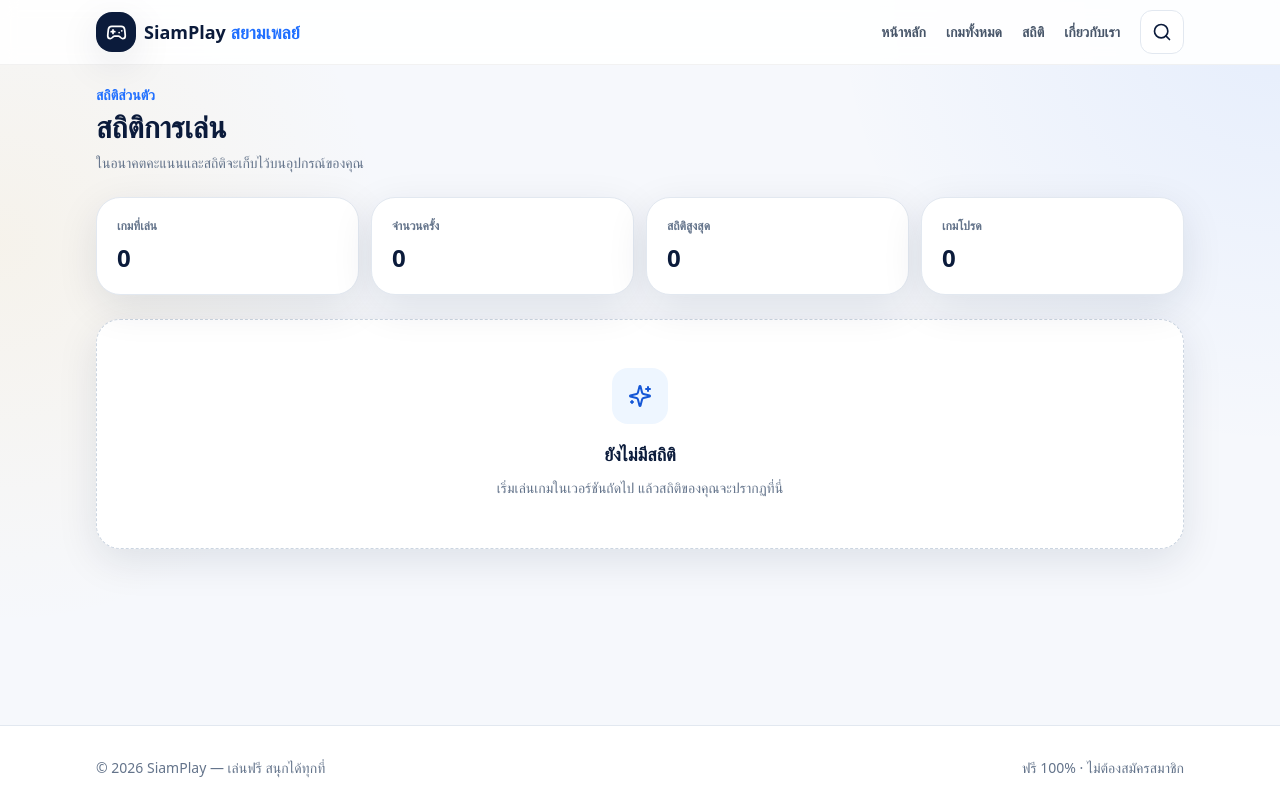
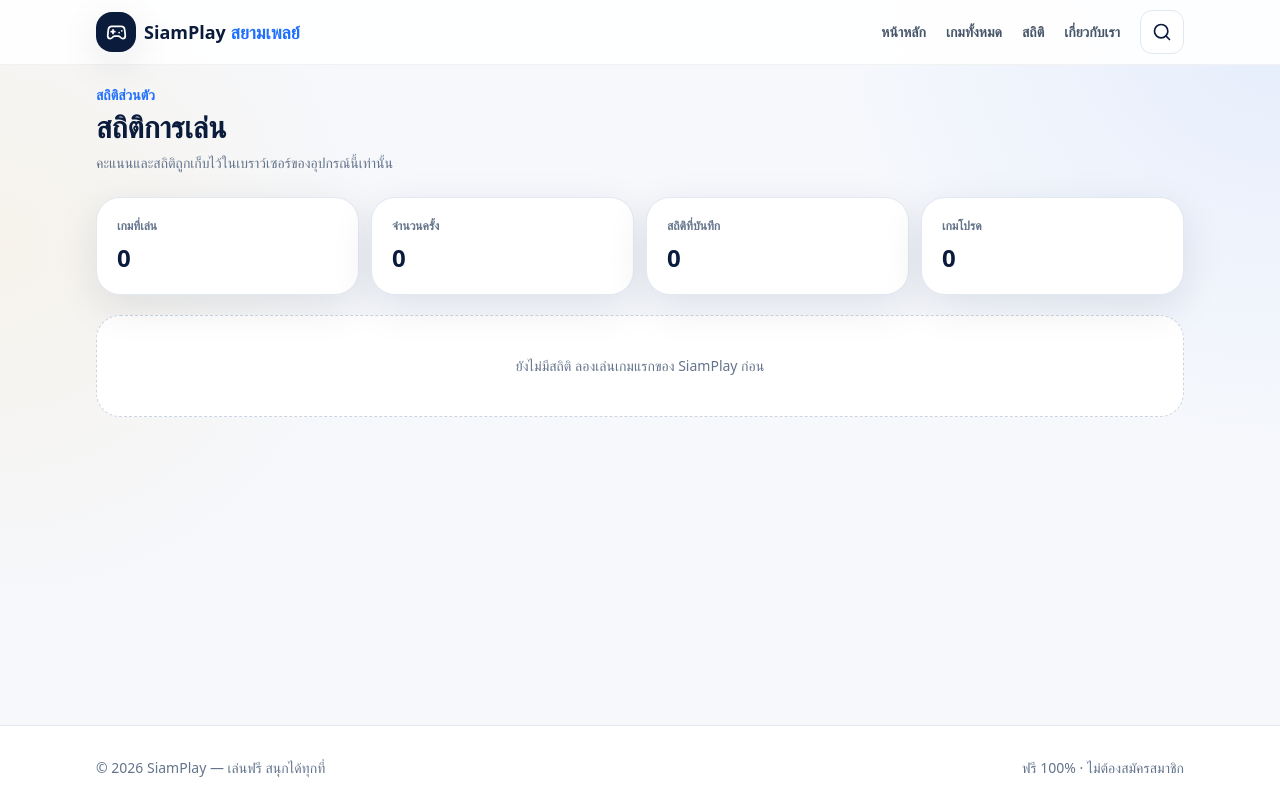
Before and after one commit to UnknownCode-2026/siamplay, a Next.js app: page /stats in a window 1280 px wide. Built offline with nearby package versions, Linux system fonts and the light colour scheme.

Commit message:
feat(v1.1): update app/stats/page.tsx

```diff
--- a/app/stats/page.tsx
+++ b/app/stats/page.tsx
@@ -1,13 +1,14 @@
-import { EmptyState } from "@/components/ui/EmptyState";
+import { StatsDashboard } from "@/components/stats/StatsDashboard";
 
 export default function StatsPage() {
   return (
     <div className="space-y-6">
-      <div><p className="text-sm font-black text-siam-500">สถิติส่วนตัว</p><h1 className="mt-1 text-3xl font-black text-siam-900">สถิติการเล่น</h1><p className="mt-2 text-sm text-slate-500">ในอนาคตคะแนนและสถิติจะเก็บไว้บนอุปกรณ์ของคุณ</p></div>
-      <div className="grid grid-cols-2 gap-3 sm:grid-cols-4">
-        {["เกมที่เล่น","จำนวนครั้ง","สถิติสูงสุด","เกมโปรด"].map(x=><div key={x} className="rounded-3xl border border-slate-200 bg-white p-5 shadow-soft"><p className="text-xs font-bold text-slate-500">{x}</p><p className="mt-2 text-2xl font-black text-siam-900">0</p></div>)}
+      <div>
+        <p className="text-sm font-black text-siam-500">สถิติส่วนตัว</p>
+        <h1 className="mt-1 text-3xl font-black text-siam-900">สถิติการเล่น</h1>
+        <p className="mt-2 text-sm text-slate-500">คะแนนและสถิติถูกเก็บไว้ในเบราว์เซอร์ของอุปกรณ์นี้เท่านั้น</p>
       </div>
-      <EmptyState title="ยังไม่มีสถิติ" description="เริ่มเล่นเกมในเวอร์ชันถัดไป แล้วสถิติของคุณจะปรากฏที่นี่" />
+      <StatsDashboard />
     </div>
   );
 }
```
